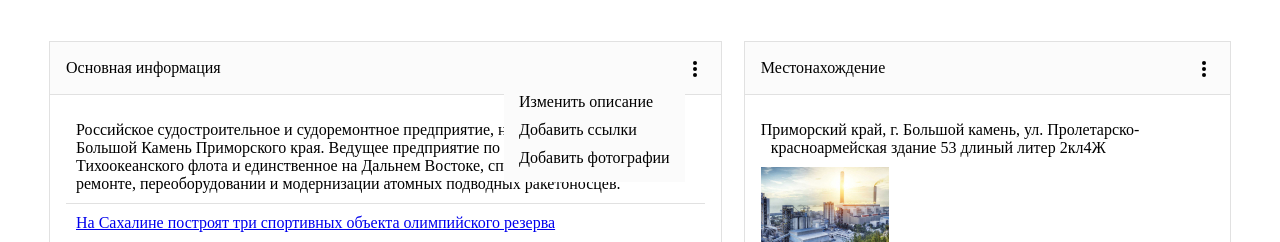
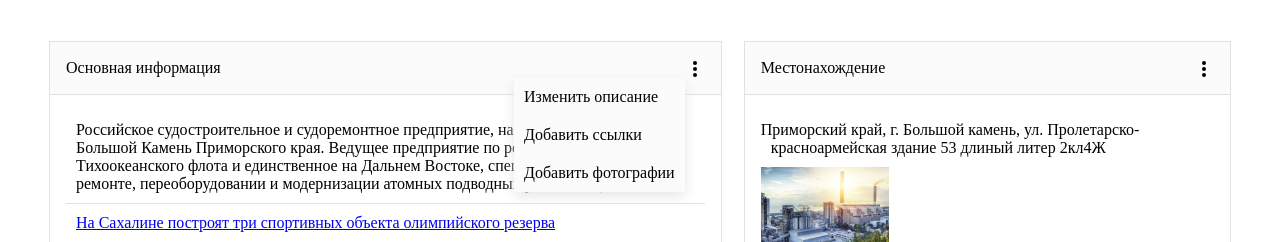
Before and after one commit to YatmanovEE/ERP-TS, a React (Create React App) app in the folder client/: page / in a window 1280 px wide. Both pictures are taken after a click on the button 694 px from the left and 68 px from the top of the page. Shown: the top 242 px of the page. Built offline with nearby package versions, Linux system fonts and the light colour scheme.

Commit message:
Updating styles

```diff
--- a/client/src/componentns/CardInfo/CardInfo.Menu.tsx
+++ b/client/src/componentns/CardInfo/CardInfo.Menu.tsx
@@ -10,11 +10,14 @@ const style = createUseStyles((theme: ITheme) => ({
 		flexDirection: 'column',
 		background: theme.backgroundColor,
 		boxShadow: theme.boxShadow,
-		padding: '10px',
 		'&>div': {
 			whiteSpace: 'nowrap',
-			padding: '5px',
+			padding: '10px',
 			cursor: 'pointer',
+			transition: 'background-color 0.5s ease',
+			'&:hover': {
+				backgroundColor: '#8a8787',
+			},
 		},
 	},
 }));
--- a/client/src/index.tsx
+++ b/client/src/index.tsx
@@ -25,7 +25,7 @@ const theme: ITheme = {
 	backgroundColor: '#FBFBFB',
 	filterBorderColor__active: '#4583CC',
 	borderColor: '#E1E1E1',
-	boxShadow: '#E5E5E5',
+	boxShadow: '0px 4px 12px #E5E5E5',
 	secondaryBackground: '0px 4px 12px rgba(0, 0, 0, 0.16)',
 	linkColor: '#2F80ED',
 };
```
